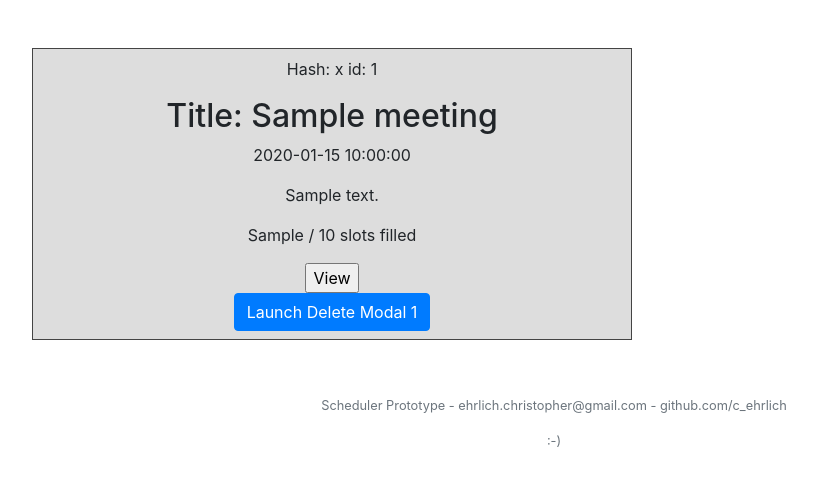
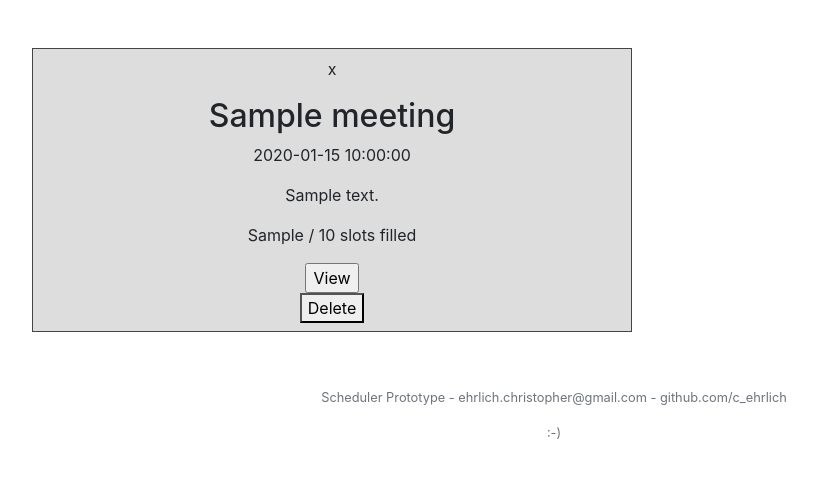
Before and after one commit to c-ehrlich/cs50-scheduler, a Flask app: template templates/created.html in a window 1280 px wide. Shown: the part 76-562 px from the top of the page, without its empty margins (86-903 px from the left). Run offline with Flask 2, Linux system fonts and the light colour scheme; the template is opened without the code that fills it: most values are stand-ins (such as "Sample title", 1, 10 or a date in 2020); parts of the project's set-up code (start-up, migrations or seed data) failed here and were passed over; some libraries are stand-ins or nearby versions.

Commit message:
clean up created events list view

```diff
--- a/templates/created.html
+++ b/templates/created.html
@@ -7,8 +7,8 @@
 {% block main %}
     {% for meeting in meetings %}
         <div class="event-main">
-            <p>Hash: {{ meeting.hash }} id: {{ meeting.id }}</p>
-            <h2>Title: {{ meeting.eventname }}</h2>
+            <p>{{ meeting.hash }}</p>
+            <h2>{{ meeting.eventname }}</h2>
             <p>{{ meeting.date }}</p>
             <p>{{ meeting.description }}</p>
             <p>{{ meeting.slots_full }} / {{ meeting.slots_total }} slots filled</p>
@@ -16,8 +16,8 @@
                 <input type=submit value="View">
             </form>
             <form>
-                <button type="button" class="btn btn-primary" data-toggle="modal" data-target="#confirm_delete_{{ meeting.id }}">
-                    Launch Delete Modal {{ meeting.id }}
+                <button type="button" data-toggle="modal" data-target="#confirm_delete_{{ meeting.id }}">
+                    Delete
                 </button>
             </form>
             <!-- Modal -->
```
